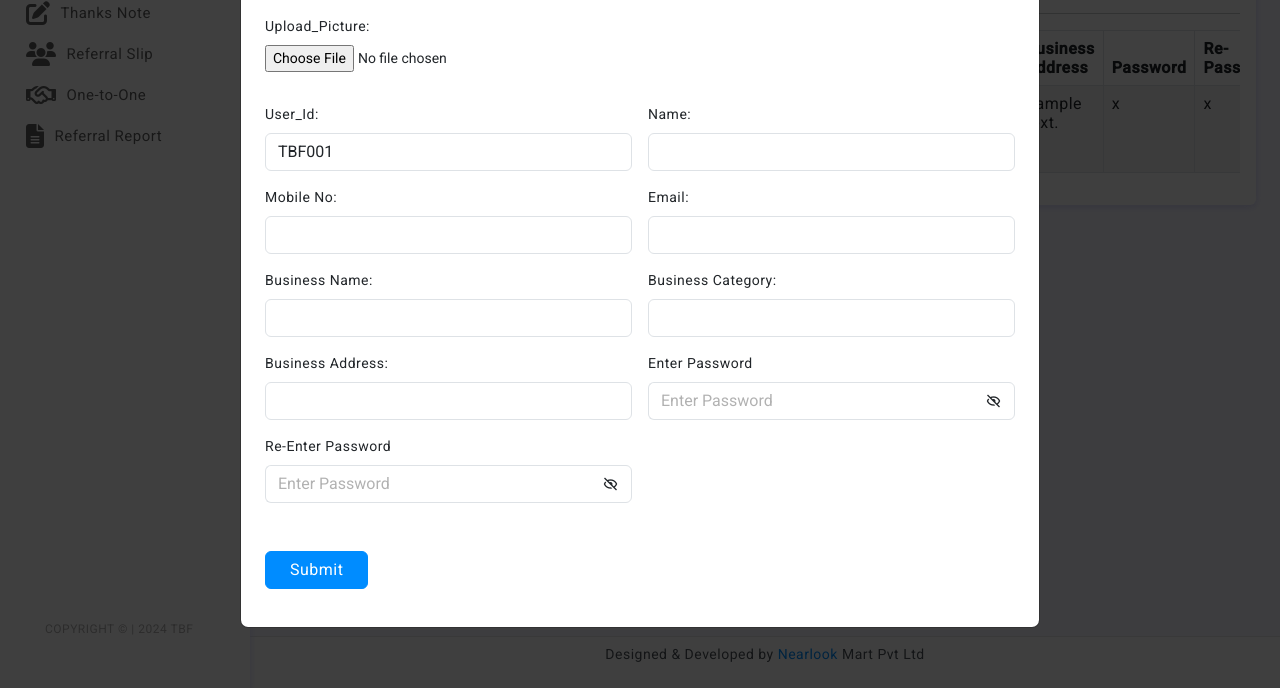
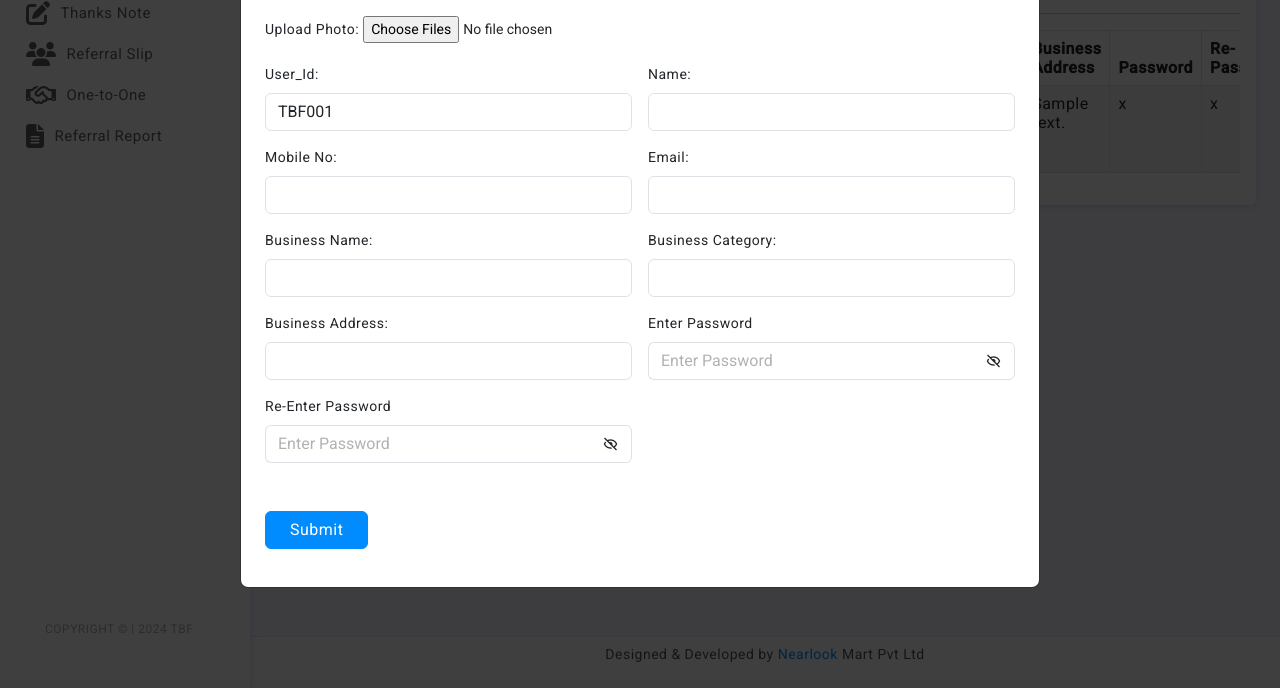
Before and after one commit to jana-nearlooks/TBF-App, a PHP site: page /members-list.php in a window 1280 px wide, after a click on "Add New". Shown: the part 216-904 px from the top of the page. Run offline with PHP 8.4, Linux system fonts and the light colour scheme; tables that the repository leaves empty or names only in its code hold one stand-in row (values such as "Sample post"); grey boxes marked "Sample" are stand-in pictures; data that the repository does not hold is empty; grey boxes are pictures that could not be loaded.

Commit message:
git push

```diff
--- a/members-list.php
+++ b/members-list.php
@@ -11,24 +11,39 @@ if (isset($_POST["btn"])) {
     $baddress = $_POST["baddress"];
     $password = $_POST["password"];
     $repassword = $_POST["repassword"];
-	$Profile_Image = $_FILES['image'];
-	print_r($_FILES['image']);
-	$img_loc = $_FILES['image']['tmp_name'];
-    $img_name = $_FILES['image']['name'];
-    $img_des = "uploads/".$img_name;
-    move_uploaded_file($img_loc,'uploads/'.$img_name);
 
-	mysqli_query($conn, "INSERT INTO tbf_mem (Profile_Image) VALUES ('$img_des')");
+	  // Check if image is uploaded
+	  if(isset($_FILES["image"]) && $_FILES["image"]["error"] == 0){
+        $fileName = $_FILES["image"]["name"];
+        $fileSize = $_FILES["image"]["size"];
+        $tmpName = $_FILES["image"]["tmp_name"];
 
+        $validImageExtensions = ['jpg', 'jpeg', 'png'];
+        $imageExtension = explode('.', $fileName);
+        $imageExtension = strtolower(end($imageExtension));
+        if(!in_array($imageExtension, $validImageExtensions)){
+            echo "<script>alert('Invalid image extension');</script>";
+        }
+        else if($fileSize > 1000000){
+            echo "<script>alert('Image size is too large');</script>";
+        }
+        else{
+            $newImageName = uniqid();
+            $newImageName .= '.' .$imageExtension;
 
-    // Prepare the SQL query
-	$sql = "INSERT INTO tbf_mem (name, mobile, email, bname, bcategory, baddress, password, repassword, user_id, Profile_Image) VALUES ('$name', '$mobile', '$email', '$bname', '$bcategory', '$baddress', '$password', '$repassword','$user_id', '$img_des')";
+            move_uploaded_file($tmpName,'uploads/'. $newImageName);
+            echo "<script>alert('Image uploaded successfully');</script>";
+        }
+	  }
+    else {
+        echo "<script>alert('No image uploaded');</script>";
+        $newImageName = ""; // Set empty image name if no image is uploaded
+    }
 
+    // Insert data into the database
+    $sql = "INSERT INTO 'tbf_mem' ('name', mobile, email, bname, bcategory, baddress, password, repassword, user_id, 'image') VALUES ('$name', '$mobile', '$email', '$bname', '$bcategory', '$baddress', '$password', '$repassword','$user_id','$newImageName')";
 
-
-    // Execute the query
-    if ($conn->query($sql) === TRUE) {
-        // Redirect user to members-list.php after successful form submission
+	if ($conn->query($sql) === TRUE) {
         header("Location: members-list.php");
         exit();
     } else {
@@ -39,6 +54,8 @@ if (isset($_POST["btn"])) {
     $conn->close();
 }
 ?>
+
+
 
 
 <?php
@@ -703,11 +720,13 @@ echo $invoice; // This will output the incremented invoice number
 													class="mb-3"></center>
 
 													<form class="row g-3 needs-validation" novalidate="" method="post">
-													<div class="mb-3">
-                										<label class="form-label">Upload_Picture:</label><br>
-            											 <input type="file" name="image" id="file">
-
-            											</div>
+													<div class="col-md-12">
+															<label for="bsValidation3" class="form-label">Upload Photo:</label>
+															<input id="" type="file" name="image" accept=".jpg, .png, image/jpeg, image/png" multiple>
+															<div class="invalid-feedback">
+																Please upload a photo.
+															</div>
+														</div>
 														<div class="col-md-6">
 															<label for="bsValidation3" class="form-label">User_Id:</label>
 															<input type="text" class="form-control" id="bsValidation3" placeholder="" value="<?php echo $invoice; ?>" name="user_id" required="" readonly>
@@ -829,7 +848,7 @@ echo $invoice; // This will output the incremented invoice number
 									<tr>
 										<td><?php echo $row['s_no']; ?></td>
 										<td><?php echo $row['user_id']; ?></td>
-										<td><img src= <?php echo $row['Profile_Image']; ?> width = '200px'  height = '70px'></td>
+										<td><img src="uploads/ <?php echo $row['image']; ?>" width='100px' height='70px;'></td>
 										<td><?php echo $row['name']; ?></td>
 										<td><?php echo $row['mobile']; ?></td>
 										<td><?php echo $row['email']; ?></td>
```
